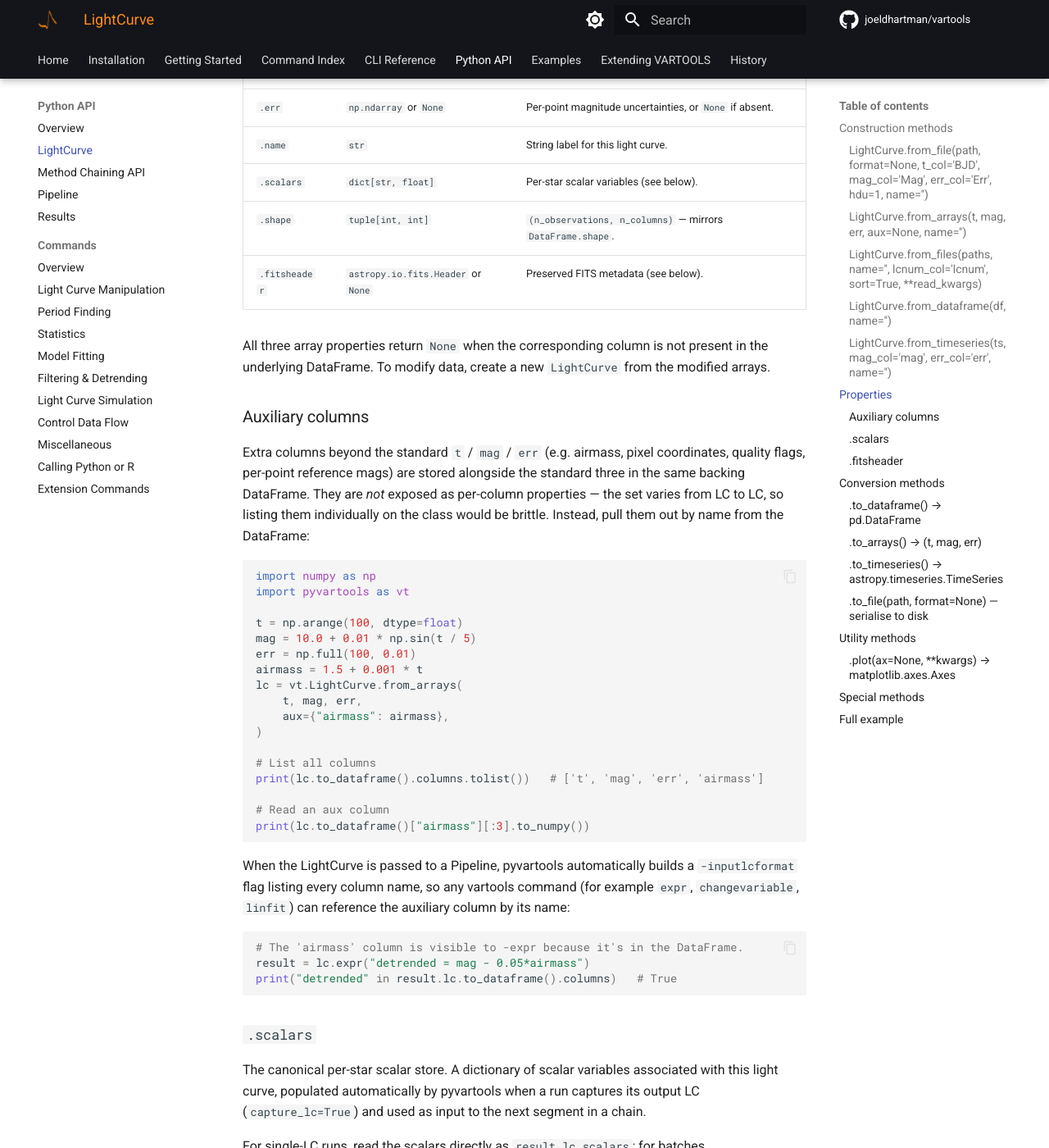
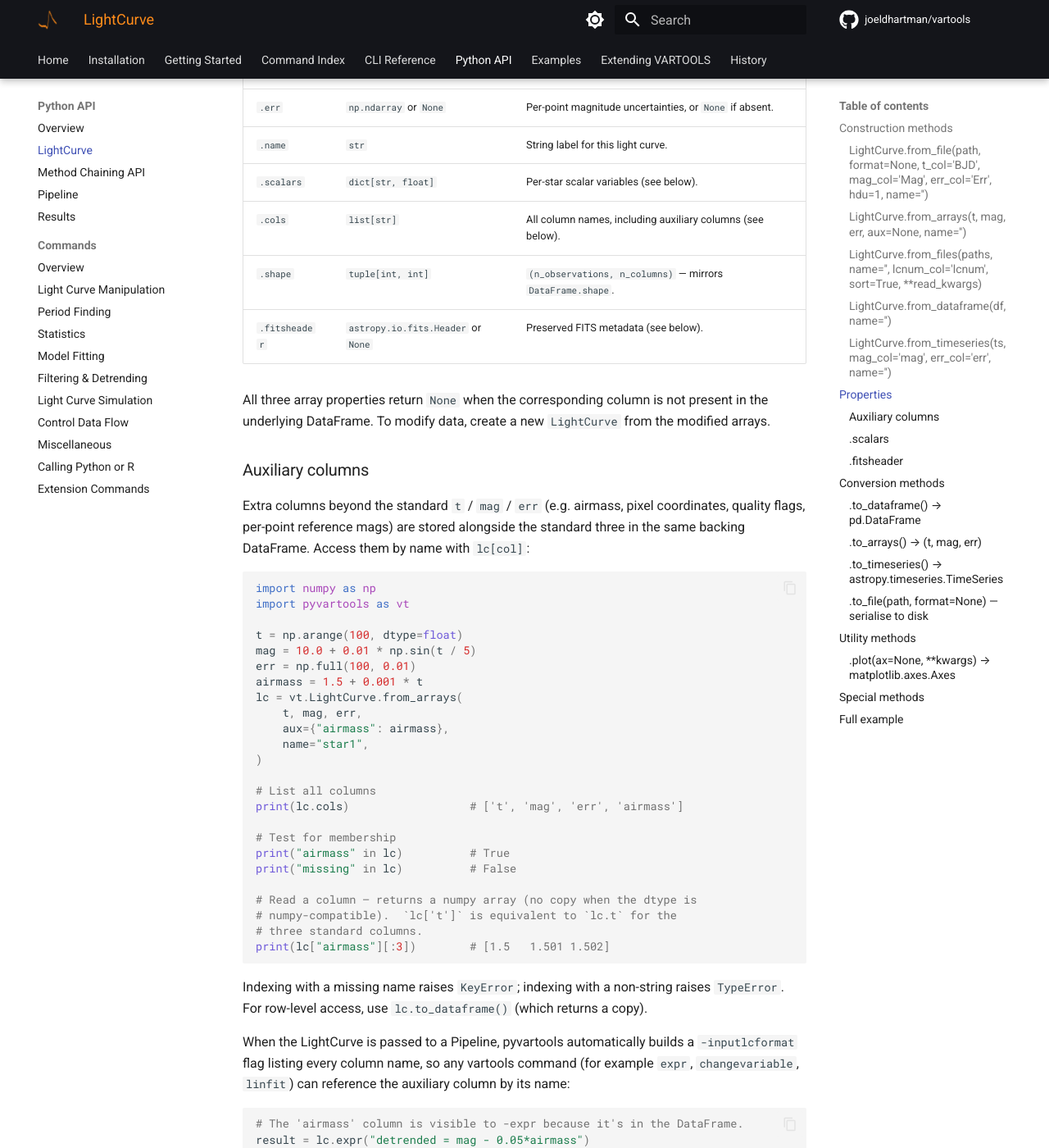
Before and after one commit to joeldhartman/vartools-site, an MkDocs documentation site: the page built from docs/python/lightcurve.md, in a window 1280 px wide and 1400 px high, scrolled down 3570 px. Shown: the whole window at 82% size. Built offline with MkDocs 1.6.1 and Material for MkDocs 9.7.7, drawn with Linux system fonts in a browser that asks for light colours; comment, search, counter and statistics services are not loaded; the version menu is left out; some of the changed text lies outside the part shown.

Commit message:
Docs: LightCurve column indexing + LightCurveBatch by-name lookup
Document the new ergonomic accessors that pyvartools added (vartools
commit 2f83d20):

* `lc[col]` returns the named column as a numpy array.
* `col in lc` and `lc.cols` list / test for columns.
* `batch[i]` (int) and `batch['name']` (str) return a LightCurve.
* `'name' in batch` and `lc_obj in batch` for membership.

Updated lightcurve.md (Properties table, Auxiliary columns example,
Special methods table) and chaining.md (new Indexing subsection under
Batch chaining).  Examples were run against the live package to
confirm the printed output matches.

````diff
--- a/docs/python/lightcurve.md
+++ b/docs/python/lightcurve.md
@@ -169,6 +169,7 @@ lc = vt.LightCurve.from_timeseries(ts, mag_col="sap_flux", err_col="sap_flux_err
 | `.err` | `np.ndarray` or `None` | Per-point magnitude uncertainties, or `None` if absent. |
 | `.name` | `str` | String label for this light curve. |
 | `.scalars` | `dict[str, float]` | Per-star scalar variables (see below). |
+| `.cols` | `list[str]` | All column names, including auxiliary columns (see below). |
 | `.shape` | `tuple[int, int]` | `(n_observations, n_columns)` — mirrors `DataFrame.shape`. |
 | `.fitsheader` | `astropy.io.fits.Header` or `None` | Preserved FITS metadata (see below). |
 
@@ -180,10 +181,8 @@ from the modified arrays.
 
 Extra columns beyond the standard `t` / `mag` / `err` (e.g. airmass,
 pixel coordinates, quality flags, per-point reference mags) are stored
-alongside the standard three in the same backing DataFrame.  They are
-*not* exposed as per-column properties — the set varies from LC to LC,
-so listing them individually on the class would be brittle.  Instead,
-pull them out by name from the DataFrame:
+alongside the standard three in the same backing DataFrame.  Access
+them by name with `lc[col]`:
 
 ```python
 import numpy as np
@@ -196,14 +195,25 @@ airmass = 1.5 + 0.001 * t
 lc = vt.LightCurve.from_arrays(
     t, mag, err,
     aux={"airmass": airmass},
+    name="star1",
 )
 
 # List all columns
-print(lc.to_dataframe().columns.tolist())   # ['t', 'mag', 'err', 'airmass']
+print(lc.cols)                  # ['t', 'mag', 'err', 'airmass']
 
-# Read an aux column
-print(lc.to_dataframe()["airmass"][:3].to_numpy())
+# Test for membership
+print("airmass" in lc)          # True
+print("missing" in lc)          # False
+
+# Read a column — returns a numpy array (no copy when the dtype is
+# numpy-compatible).  `lc['t']` is equivalent to `lc.t` for the
+# three standard columns.
+print(lc["airmass"][:3])        # [1.5   1.501 1.502]
 ```
+
+Indexing with a missing name raises `KeyError`; indexing with a
+non-string raises `TypeError`.  For row-level access, use
+`lc.to_dataframe()` (which returns a copy).
 
 When the LightCurve is passed to a Pipeline, pyvartools automatically
 builds a `-inputlcformat` flag listing every column name, so any
@@ -442,12 +452,12 @@ lc.plot(ax=ax, color="C0", markersize=2)
 
 ## Special methods
 
-`len(lc)` returns the number of data points. `repr(lc)` / `str(lc)` produces a
-summary string:
-
-```
-LightCurve(name='my_star', n=300, cols=['t', 'mag', 'err'])
-```
+| Operation | Result |
+|---|---|
+| `len(lc)` | Number of data points. |
+| `lc[col]` | Column as a numpy array (`KeyError` if missing, `TypeError` for non-string keys). |
+| `col in lc` | `True` if *col* is a column name. |
+| `repr(lc)` | Summary string — e.g. `LightCurve(name='my_star', n=300, cols=['t', 'mag', 'err'])`. |
 
 ---
 
````
Also changed, not shown: docs/python/chaining.md (+32 -0 lines).
